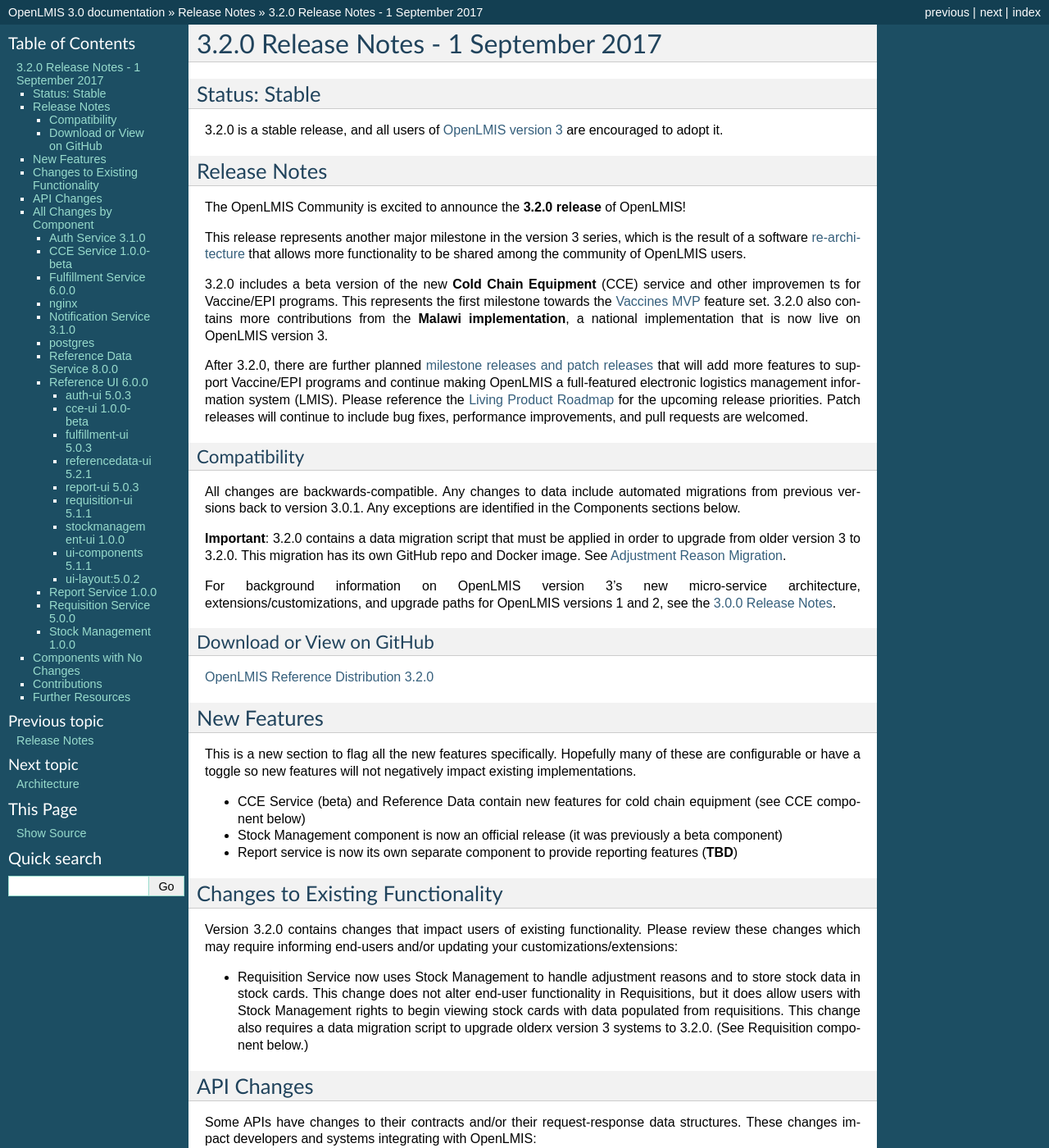
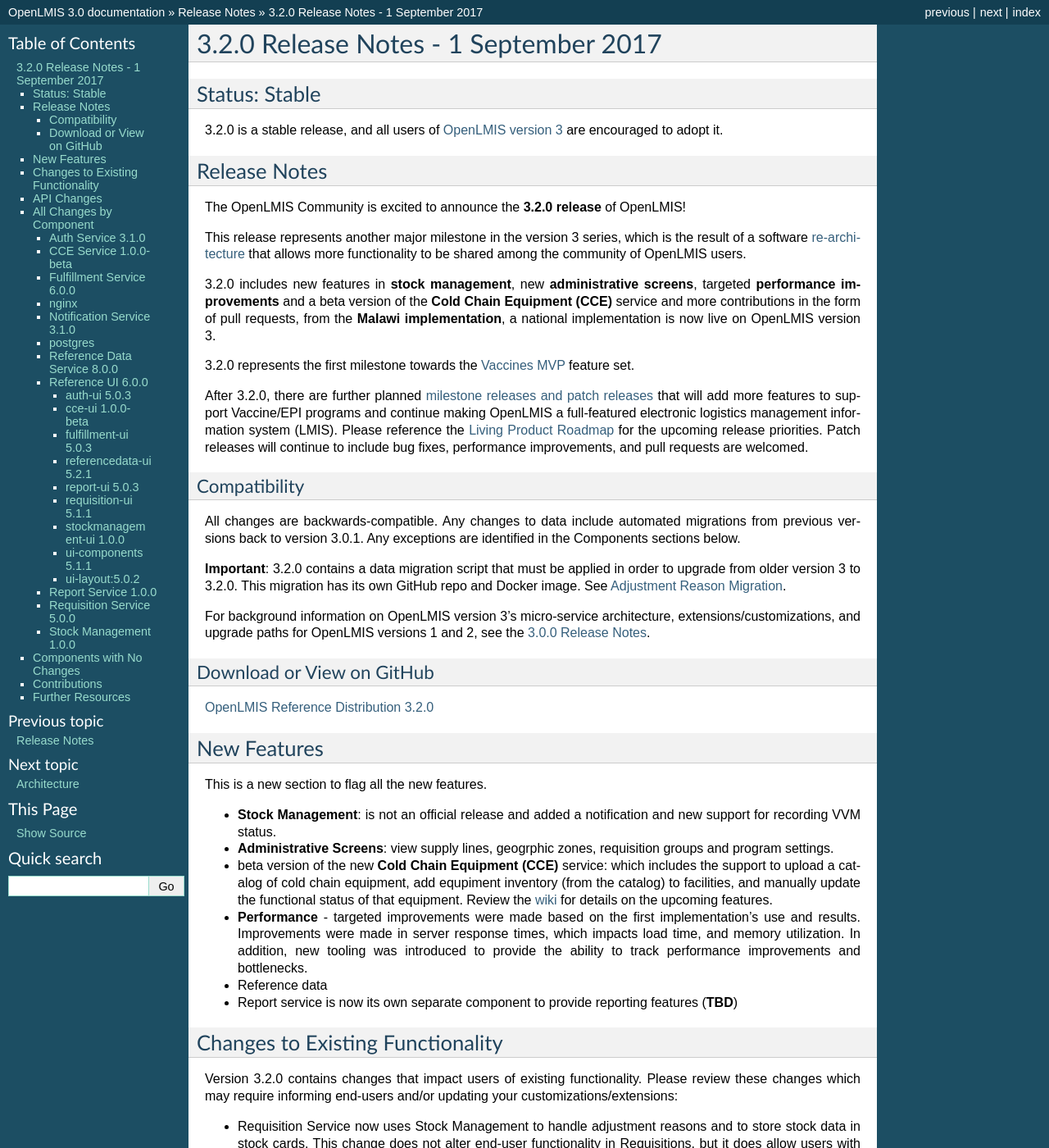
Before and after one commit to OpenLMIS/openlmis-ref-distro, a Sphinx documentation site: the page built from docs/source/releases/openlmis-ref-distro-v3.2.0.rst, in a window 1280 px wide and 1400 px high. Shown: the whole window at 82% size. Built offline with Sphinx 7.4.7, drawn with Linux system fonts in a browser that asks for light colours; pages that are not in the unit, such as notebooks, are missing from menus.

Commit message:
Updated the introduction and new features

```diff
--- a/docs/source/releases/openlmis-ref-distro-v3.2.0.rst
+++ b/docs/source/releases/openlmis-ref-distro-v3.2.0.rst
@@ -18,11 +18,10 @@
 software `re-architecture <https://openlmis.atlassian.net/wiki/display/OP/Re-Architecture>`_ that
 allows more functionality to be shared among the community of OpenLMIS users.
 
-3.2.0 includes a beta version of the new **Cold Chain Equipment** (CCE) service and other
-improvemen ts for Vaccine/EPI programs. This represents the first milestone towards the `Vaccines MVP
-<https://openlmis.atlassian.net/wiki/spaces/OP/pages/113144940/Vaccine+MVP>`_ feature set. 3.2.0
-also contains more contributions from the **Malawi implementation**, a national implementation that
-is now live on OpenLMIS version 3.
+3.2.0 includes new features in **stock management**, new **administrative screens**, targeted **performance improvements** and a beta version of the **Cold Chain Equipment (CCE)** service and more contributions in the form of pull requests, from the **Malawi implementation**, a national implementation is now live on OpenLMIS version 3.
+
+3.2.0 represents the first milestone towards the `Vaccines MVP
+<https://openlmis.atlassian.net/wiki/spaces/OP/pages/113144940/Vaccine+MVP>`_ feature set.
 
 After 3.2.0, there are further planned `milestone releases and patch releases
 <http://docs.openlmis.org/en/latest/conventions/versioningReleasing.html>`_ that will add more
@@ -55,13 +54,14 @@
 New Features
 ============
 
-This is a new section to flag all the new features specifically. Hopefully many of these are
-configurable or have a toggle so new features will not negatively impact existing implementations.
+This is a new section to flag all the new features.
 
-- CCE Service (beta) and Reference Data contain new features for cold chain equipment (see CCE
-  component below)
-- Stock Management component is now an official release (it was previously a beta component)
-- Report service is now its own separate component to provide reporting features (**TBD**)
+* **Stock Management**: is not an official release and added a notification and new support for recording VVM status.
+* **Administrative Screens**: view supply lines, geogrphic zones, requisition groups and program settings.
+* beta version of the new **Cold Chain Equipment (CCE)** service: which includes the support to upload a catalog of cold chain equipment, add equpiment inventory (from the catalog) to facilities, and manually update the functional status of that equipment.  Review the `wiki <https://openlmis.atlassian.net/wiki/spaces/OP/pages/113145252/Cold+Chain+Equipment+Management>`_ for details on the upcoming features.
+* **Performance** - targeted improvements were made based on the first implementation's use and results. Improvements were made in server response times, which impacts load time, and memory utilization. In addition, new tooling was introduced to provide the ability to track performance improvements and bottlenecks.
+* Reference data
+* Report service is now its own separate component to provide reporting features (**TBD**)
 
 Changes to Existing Functionality
 =================================
```
Also changed, not shown: other parts of docs/source/releases/openlmis-ref-distro-v3.2.0.rst (+1 -1 lines).
